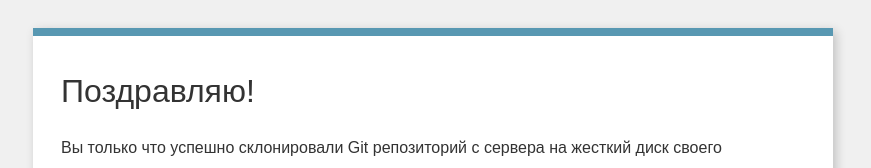
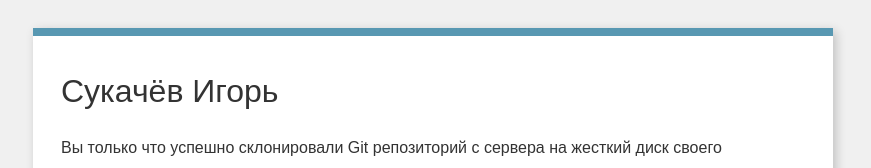
Before and after one commit to Igor94ua/git-welcome-test, a plain HTML site: page index.html in a window 1280 px wide. Shown: the top 168 px of the page, without its empty margins (207-1078 px from the left). Drawn offline with Linux system fonts and the light colour scheme.

Commit message:
Create h1

```diff
--- a/index.html
+++ b/index.html
@@ -9,7 +9,7 @@
     </head>
     <body>
         <div class="box">
-            <h1>Поздравляю!</h1>
+            <h1>Сукачёв Игорь</h1>
             <p>
                 Вы только что успешно склонировали Git репозиторий с сервера на
                 жесткий диск своего компьютера.
```
